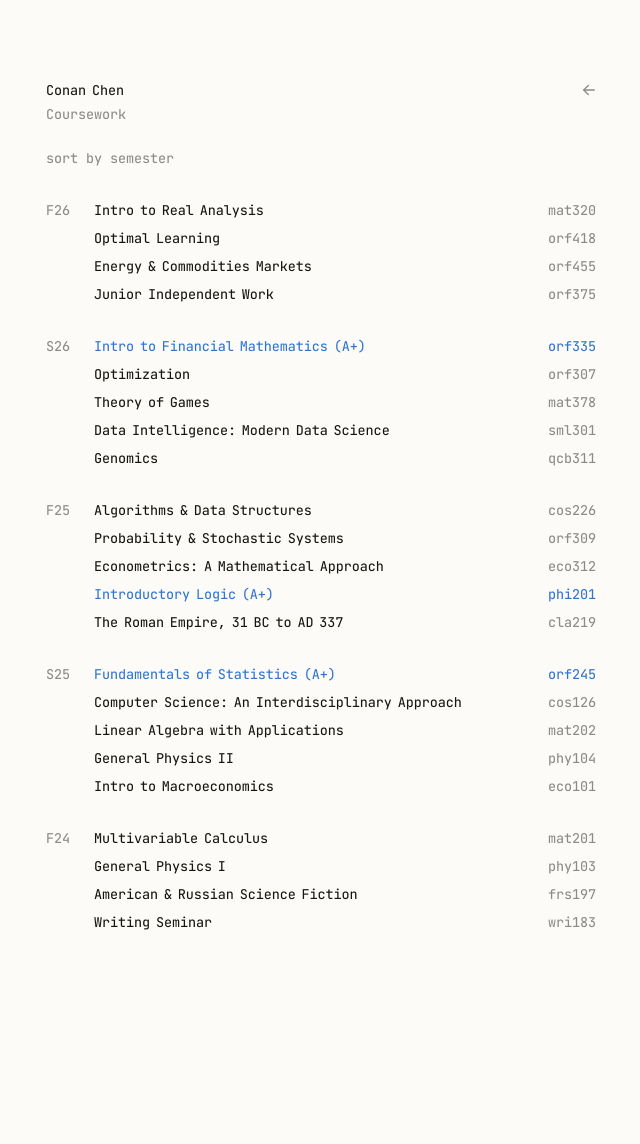
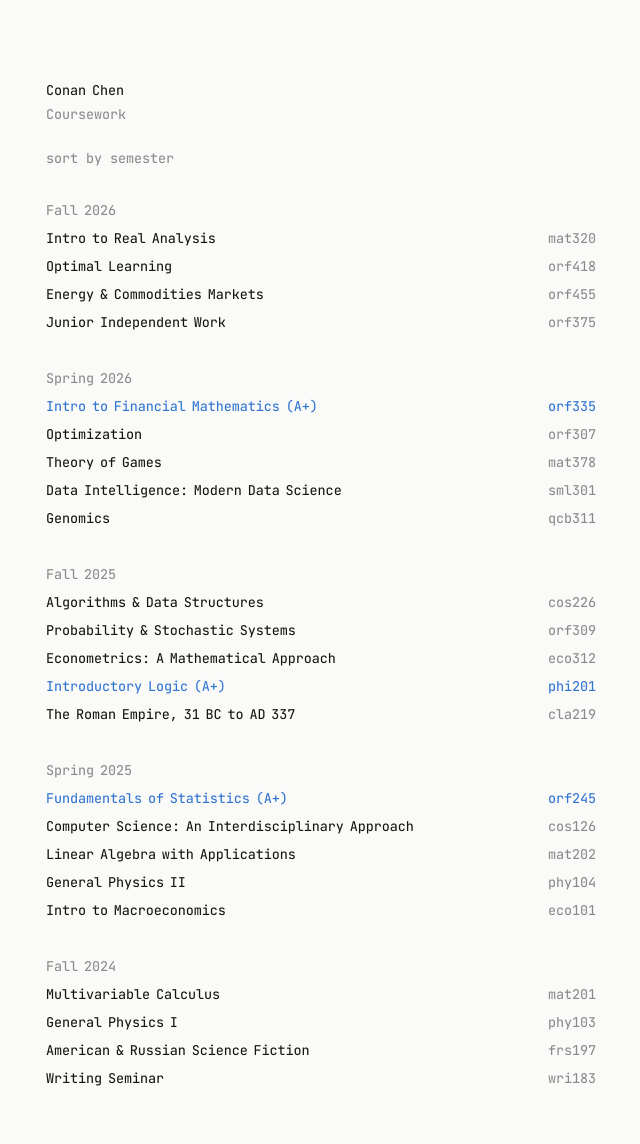
Before and after one commit to conancchen/conancchen.github.io, a Jekyll site: the page built from coursework.html, in a window 1280 px wide. Shown: the whole page, without its empty margins (319-959 px from the left). Built offline with Jekyll 4.4.1, drawn with Linux system fonts in a browser that asks for light colours; before the commit the page ends 988 px from its top, so only the background shows below that.

Commit message:
bring back the smaller edits

```diff
--- a/_layouts/default.html
+++ b/_layouts/default.html
@@ -53,16 +53,7 @@
   <div class="page{% if page.quick_entrance %} quick-entrance{% endif %}">
     <header class="header">
       <div class="header-row">
-        <h1 translate="no">{{ page.heading | default: site.name }}</h1>
-        <div class="header-actions">
-        {% unless page.home %}<a class="icon-button" href="{{ site.baseurl }}/" aria-label="Back to the home page" title="Back">
-          <!-- A plain arrow pointing back, its strokes as light as the text's -->
-          <svg width="18" height="18" viewBox="0 0 24 24" fill="none" stroke="currentColor" stroke-width="1.75" stroke-linecap="round" stroke-linejoin="round">
-            <path d="M19 12H5"></path>
-            <path d="M11 6l-6 6 6 6"></path>
-          </svg>
-        </a>{% endunless %}
-        </div>
+        {% if page.home %}<h1 translate="no" id="site-name" title="Retype">{{ page.heading | default: site.name }}</h1>{% else %}<h1 translate="no"><a class="name-link" href="{{ site.baseurl }}/">{{ page.heading | default: site.name }}</a></h1>{% endif %}
       </div>
       {% if page.subtitle %}<p class="subtitle" translate="no">{{ page.subtitle }}</p>{% endif %}
     </header>
--- a/coursework.html
+++ b/coursework.html
@@ -9,7 +9,7 @@ quick_entrance: true
 
 <div class="courses" id="by-semester">
   <div class="term">
-    <span class="term-name" title="Fall 2026">F26</span>
+    <span class="term-name">Fall 2026</span>
     <div class="term-courses">
       <div class="course">
         <span class="course-title">Intro to Real Analysis</span>
@@ -31,7 +31,7 @@ quick_entrance: true
   </div>
 
   <div class="term">
-    <span class="term-name" title="Spring 2026">S26</span>
+    <span class="term-name">Spring 2026</span>
     <div class="term-courses">
       <div class="course is-top">
         <span class="course-title">Intro to Financial Mathematics <span class="course-grade">(A+)</span></span>
@@ -57,7 +57,7 @@ quick_entrance: true
   </div>
 
   <div class="term">
-    <span class="term-name" title="Fall 2025">F25</span>
+    <span class="term-name">Fall 2025</span>
     <div class="term-courses">
       <div class="course">
         <span class="course-title">Algorithms & Data Structures</span>
@@ -83,7 +83,7 @@ quick_entrance: true
   </div>
 
   <div class="term">
-    <span class="term-name" title="Spring 2025">S25</span>
+    <span class="term-name">Spring 2025</span>
     <div class="term-courses">
       <div class="course is-top">
         <span class="course-title">Fundamentals of Statistics <span class="course-grade">(A+)</span></span>
@@ -109,7 +109,7 @@ quick_entrance: true
   </div>
 
   <div class="term">
-    <span class="term-name" title="Fall 2024">F24</span>
+    <span class="term-name">Fall 2024</span>
     <div class="term-courses">
       <div class="course">
         <span class="course-title">Multivariable Calculus</span>
--- a/style.scss
+++ b/style.scss
@@ -13,7 +13,7 @@
   --font: 'JetBrains Mono', 'SF Mono', Menlo, Consolas, monospace;
   --font-adjust: 0.53;
   --font-spacing: -0.15em;
-  --bg: #fcfbf8;  // a warm white, like paper
+  --bg: #fafaf8;  // a near white, with just a breath of warmth
   --text: #16150f;
   --muted: #8a8a8a;
   --rule: #e0dfdb;
@@ -260,42 +260,14 @@ $reveal: '.subtitle, .sort-line, .bio, .block, .bs-cabinet, .bs-list, .rule, .up
   margin: 0;
 }
 
+// On the other pages the name links home, looking just as it does there
+.name-link {
+  color: inherit;
+}
+
 // A click shouldn't leave a focus ring behind; a keyboard tab still should
-.icon-button:focus:not(:focus-visible),
 .entry > summary:focus:not(:focus-visible) {
   outline: none;
-}
-
-.header-actions {
-  display: flex;
-  align-items: center;
-  gap: 2px;
-  flex-shrink: 0;
-  margin-left: auto;  // stays on the right on pages without a title
-  // The buttons' padding and the moon's inset inside its icon would leave it
-  // short of the column's right edge; this pulls its rim onto that edge
-  margin-right: -5.5px;
-  // The 26px buttons would stretch the title's 20px line and push the
-  // subtitle down, so they overhang it instead
-  margin-top: -3px;
-  margin-bottom: -3px;
-}
-
-.icon-button {
-  display: inline-flex;
-  background: transparent;
-  border: none;
-  padding: 4px;
-  margin: 0;
-  line-height: 0;
-  color: var(--muted);
-  cursor: pointer;
-  flex-shrink: 0;
-}
-
-.icon-button:hover,
-.icon-button[aria-pressed="true"] {
-  color: var(--text);
 }
 
 // The name sits as far above the bio as its paragraphs sit apart (14.4px):
@@ -329,6 +301,11 @@ $reveal: '.subtitle, .sort-line, .bio, .block, .bs-cabinet, .bs-list, .rule, .up
   font-weight: inherit;
   color: var(--muted);
   margin: 0 0 10px;
+}
+
+// A section's title sits as far above its first row as the rows sit apart
+.block > .block-label {
+  margin-bottom: 4px;
 }
 
 .row {
@@ -810,30 +787,23 @@ $dot-bottom: calc(#{$dot-center} + #{$dot} / 2);
 // courses stacked beside it with their codes on the right; the rows are set
 // apart by space alone
 .courses {
-  margin-top: 16px;
+  margin: 28px 0 12px;
 }
 
 .courses[hidden] {
   display: none;
 }
 
-.term {
-  display: grid;
-  grid-template-columns: 93px 1fr;
-  gap: 8px;
-  align-items: start;
-  padding: 12px 0;
+// A semester's (or subject's) name sits above its courses, every row the
+// same 28px, with one blank row between groups
+.term + .term {
+  margin-top: 28px;
 }
 
 .term-name {
+  display: block;
   color: var(--muted);
   padding: 4px 0;
-}
-
-// Semesters go by short names (F26, S25), so their gutter is narrow; the
-// subjects' longer names keep the wide one
-#by-semester .term {
-  grid-template-columns: 40px 1fr;
 }
 
 .course {
@@ -880,16 +850,6 @@ $dot-bottom: calc(#{$dot-center} + #{$dot} / 2);
 @media screen and (max-width: 639px) {
   .page {
     padding: 32px 24px 40px;
-  }
-
-  // No room for a gutter, so a semester's name sits above its courses
-  .term {
-    grid-template-columns: 1fr;
-    gap: 0;
-  }
-
-  .term-name {
-    padding-bottom: 2px;
   }
 }
 
```
Also changed, not shown: other parts of _layouts/default.html (+61 -22 lines), index.html (+4 -4 lines).
